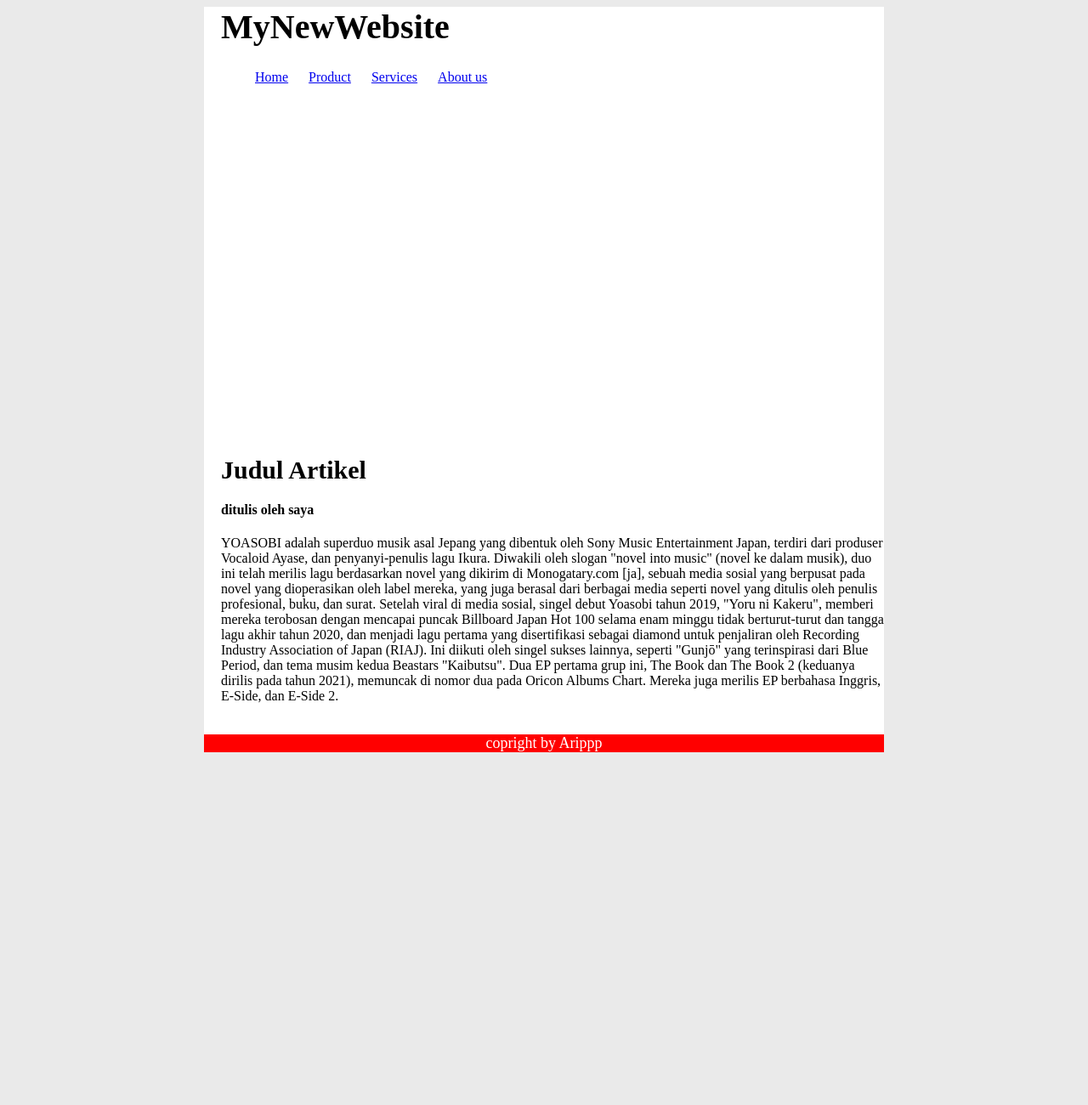
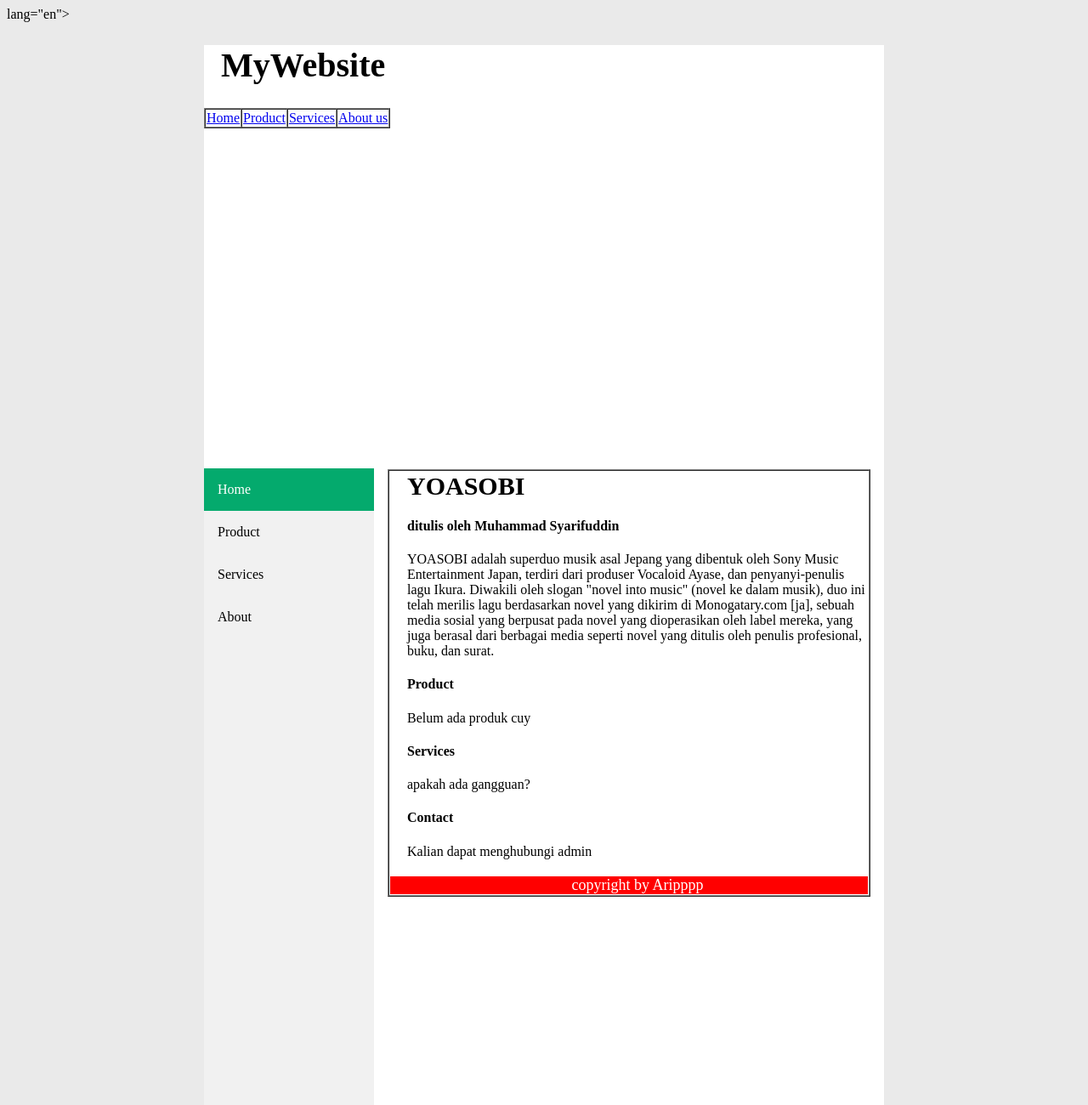
Before and after one commit to Udin78/pertemuan4, a plain HTML site: page index.html in a window 1280 px wide. Shown: the top 1300 px of the page at 85% size. Before the commit the page ends 903 px from the top, so only its background shows below. Drawn offline with Linux system fonts and the light colour scheme.

Commit message:
pesan perubahan

```diff
--- a/css/style.css
+++ b/css/style.css
@@ -3,21 +3,77 @@ body{
 }
 .container{
     width: 800px;
-    margin: auto;
+    margin:auto;
     background-color:white;
 }
+/* The side navigation menu */
+.sidebar {
+    margin: 0;
+    padding: 0;
+    width: 200px;
+    background-color: #f1f1f1;
+    position: absolute;
+    height: 95%;
+    overflow: auto;
+  }
+
+  /* Sidebar links */
+  .sidebar a {
+    display: block;
+    color: black;
+    padding: 16px;
+    text-decoration: none;
+  }
+
+  /* Active/current link */
+  .sidebar a.active {
+    background-color: #04AA6D;
+    color: white;
+  }
+
+  /* Links on mouse-over */
+  .sidebar a:hover:not(.active) {
+    background-color: #04AA6D;
+    color: white;
+  }
+
+  /* Page content. The value of the margin-left property should match the value of the sidebar's width property */
+  div.content {
+    margin-left: 200px;
+    padding: 1px 16px;
+    height: 1000px;
+  }
+
+  /* On screens that are less than 700px wide, make the sidebar into a topbar */
+  @media screen and (max-width: 700px) {
+    .sidebar {
+      width: 100%;
+      height: auto;
+      position: relative;
+    }
+    .sidebar a {float: left;}
+    div.content {margin-left: 0;}
+  }
+
+  /* On screens that are less than 400px, display the bar vertically, instead of horizontally */
+  @media screen and (max-width: 400px) {
+    .sidebar a {
+      text-align: center;
+      float: none;
+    }
+  }
 .header h1{
-    font-size:40px;
-    margin-left:20px;
+    font-size: 40px;
+    margin-left: 20px;
 }
 .header ul li{
-    display:inline-block;
-    margin-left: 20px;
+    display: inline-block;
+    margin-left:20px;
 }
 .cover{
     height: 400px;
-    width: 725px;
-    margin-left: 40px;
+    width: 700;
+    margin: auto;
     background-image: url(/img/yoasobi.jpg)
 }
 .content h1{
@@ -32,10 +88,11 @@ body{
 }
 .footer{
     background-color: red;
-    text-align: center;
+    text-align:center;
     color: white;
     margin-top: 20px;
 }
 .footer p{
+
     font-size: 18px;
 }
--- a/index.html
+++ b/index.html
@@ -1,56 +1,57 @@
-<html lang="en">
+<html> lang="en">
 <head>
-
     <meta charset="UTF-8">
     <title>Document</title>
-        <style>
-            .box{
-                background-color: grey;
-                color: grey;
-                width: 100px;
-                height: 100px;
-                margin-bottom: 50px;
-            }
-        </style>
     <link rel="stylesheet" href="css/style.css">
 </head>
 <body>
     <div class="container">
         <div class="header">
-                <h1>MyNewWebsite</h1>
-                <ul>
-
-                    <li><a href="#">Home</a></li>
-                    <li><a href="#">Product</a></li>
-                    <li><a href="#">Services</a></li>
-                    <li><a href="#">About us</a></li>
-                </ul>
+            <h1>MyWebsite</h1>
+            <table border="1" cellspacing="0">
+                <tr>
+                    <td><a href="#">Home</a></td>
+                    <td><a href="#Product">Product</a></td>
+                    <td><a href="#Services">Services</a></td>
+                    <td><a href="#Contact">About us</a></td>
+                </tr>
+            </table>
         </div>
         <div class="cover"></div>
-            <div class="content">
-            <h1>Judul Artikel</h1>
-            <h4>ditulis oleh saya</h4>
-
-            <table>
+                <!-- The sidebar -->
+    <div class="sidebar">
+        <a class="active" href="#home">Home</a>
+        <a href="#Product">Product</a>
+        <a href="#Services">Services</a>
+        <a href="#Contact">About</a>
+    </div>
+        <div id="content" class="content">
+            <table border="1" cellspacing="0">
+                <tr>
+                    <td>
+            <h1>YOASOBI</h1>
+            <h4>ditulis oleh Muhammad Syarifuddin</h4>
             <p>YOASOBI adalah superduo musik asal Jepang yang dibentuk oleh Sony Music Entertainment Japan,
                 terdiri dari produser Vocaloid Ayase, dan penyanyi-penulis lagu Ikura. Diwakili oleh slogan
                 "novel into music" (novel ke dalam musik), duo ini telah merilis lagu berdasarkan novel yang
                 dikirim di Monogatary.com [ja], sebuah media sosial yang berpusat pada novel yang dioperasikan
-                    oleh label mereka, yang juga berasal dari berbagai media seperti novel yang ditulis oleh penulis
-                    profesional, buku, dan surat.
-                    Setelah viral di media sosial, singel debut Yoasobi tahun 2019, "Yoru ni Kakeru",
-                    memberi mereka terobosan dengan mencapai puncak Billboard Japan Hot 100 selama enam minggu tidak
-                    berturut-turut dan tangga lagu akhir tahun 2020, dan menjadi lagu pertama yang disertifikasi sebagai
-                    diamond untuk penjaliran oleh Recording Industry Association of Japan (RIAJ). Ini diikuti oleh singel
-                    sukses lainnya, seperti "Gunjō" yang terinspirasi dari Blue Period, dan tema musim kedua Beastars
-                    "Kaibutsu". Dua EP pertama grup ini, The Book dan The Book 2 (keduanya dirilis pada tahun 2021),
-                    memuncak di nomor dua pada Oricon Albums Chart. Mereka juga merilis EP berbahasa Inggris, E-Side,
-                    dan E-Side 2.
-                </p>
-            </table>
+                oleh label mereka, yang juga berasal dari berbagai media seperti novel yang ditulis oleh
+                penulis profesional, buku, dan surat.</p>
+        <div id="Product" class="Product">
+            <h4>Product</h4>
+            <p>Belum ada produk cuy</p>
+         <div id="Services" class="Services">
+            <h4>Services</h4>
+            <p>apakah ada gangguan?</p>
+        <div id="Contact" class="Contact">
+            <h4>Contact</h4>
+            <p>Kalian dapat menghubungi admin</p>
         </div>
         <div class="footer">
-                <p>copright by Arippp</p>
+            <p>copyright by Aripppp</p>
+                    </td>
+                </tr>
+            </table>
         </div>
     </div>
 </body>
```
Lines whose indentation alone changed are shown as unchanged.
